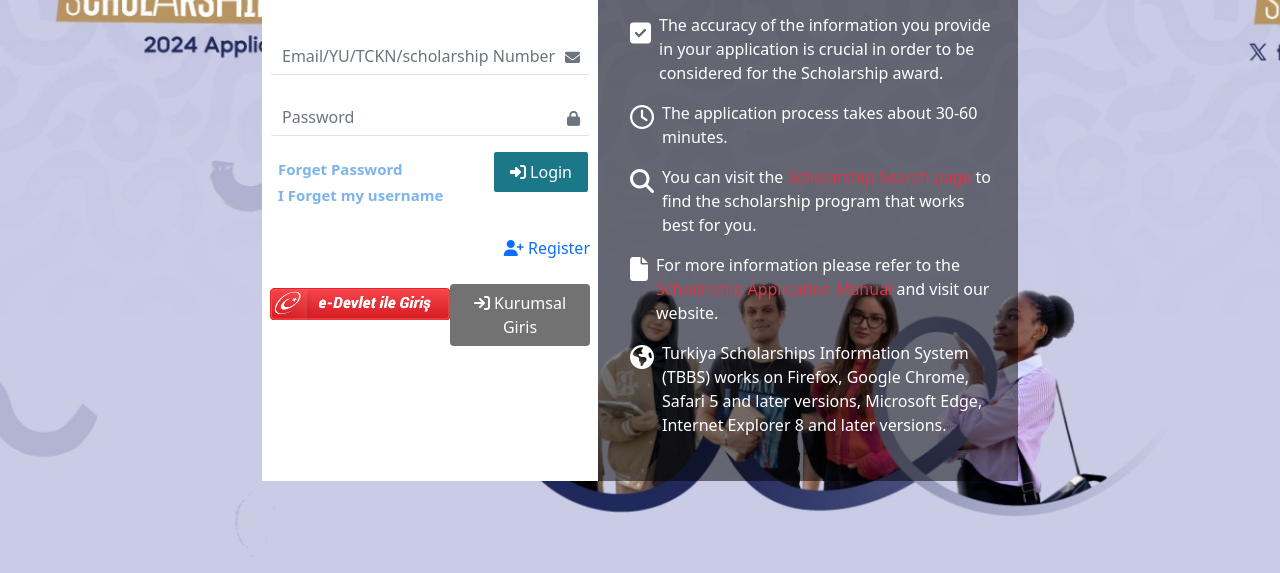
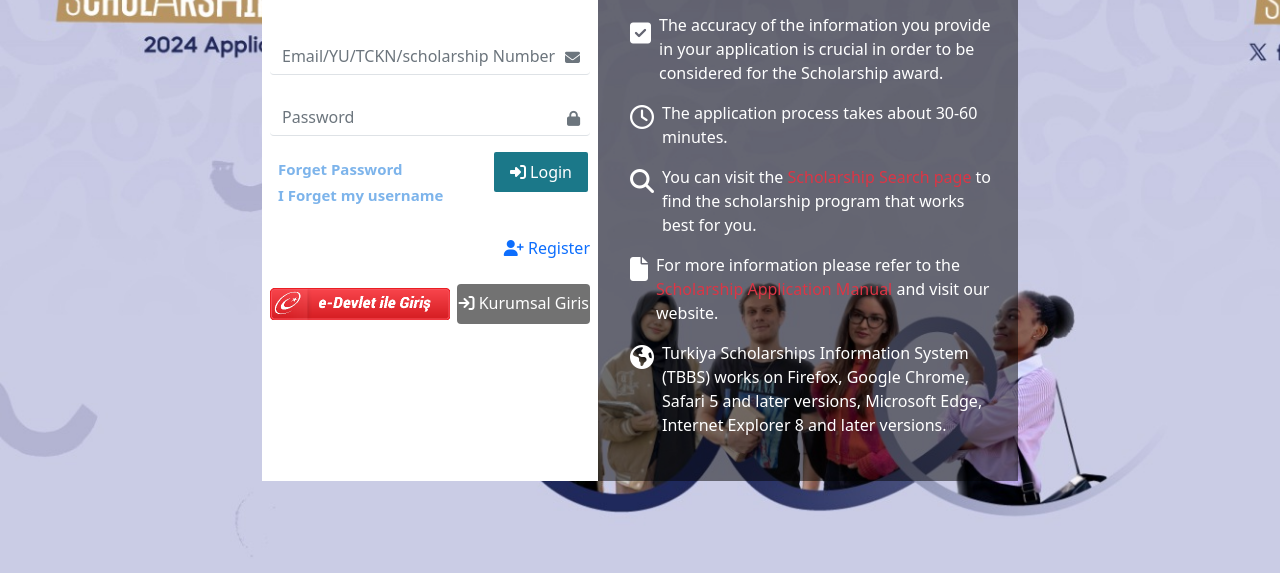
Before and after one commit to SadhwaniMomal/CodePro-Intership, a plain HTML site: page Project_six/index.html in a window 1280 px wide. Shown: the part 227-800 px from the top of the page. Drawn offline with nearby package versions, Linux system fonts and the light colour scheme.

Commit message:
modify floder

```diff
--- a/Project_six/index.html
+++ b/Project_six/index.html
@@ -91,7 +91,7 @@
                   style="height: 32px"
                 />
               </a>
-              <a href="" class="btn sign text-white">
+              <a href="" class="btn sign text-white px-0">
                 <i class="fa fa-sign-in"></i>
                 Kurumsal Giris
               </a>
```
